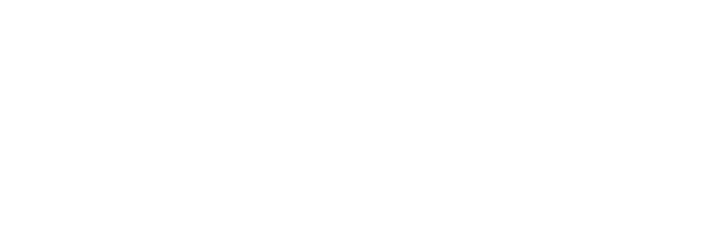
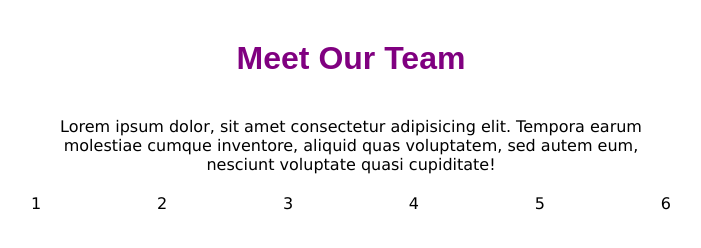
Before and after one commit to ElenaMoYu/html-css-flex-cards, a plain HTML site: page index.html in a window 1280 px wide. Shown: the whole page, without its empty margins (289-990 px from the left). Drawn offline with Linux system fonts and the light colour scheme.

Commit message:
feat: flex-cards-start

```diff
--- a/css/style.css
+++ b/css/style.css
@@ -3,3 +3,30 @@
   padding: 0;
   box-sizing: border-box;
 }
+
+body {
+  font-family: Verdana;
+}
+
+header {
+  text-align: center;
+  color: purple;
+  font-family: sans-serif;
+  padding-top: 40px;
+  padding-bottom: 40px;
+}
+
+main {
+  text-align: center;
+  padding-left: 25%;
+  padding-right: 25%;
+}
+
+.flex-cards {
+  margin-top: 20px;
+  margin-bottom: 20px;
+  display: flex;
+  justify-content: space-between;
+  flex-direction: row;
+  flex-wrap: wrap;
+}
--- a/index.html
+++ b/index.html
@@ -3,7 +3,30 @@
   <head>
     <meta charset="UTF-8" />
     <meta name="viewport" content="width=device-width, initial-scale=1.0" />
-    <title>Document</title>
+    <link rel="stylesheet" href="./css/style.css" />
+    <title>FLEX CARDS</title>
   </head>
-  <body></body>
+
+  <body>
+    <header>
+      <h1>Meet Our Team</h1>
+    </header>
+
+    <main>
+      <p>
+        Lorem ipsum dolor, sit amet consectetur adipisicing elit. Tempora earum
+        molestiae cumque inventore, aliquid quas voluptatem, sed autem eum,
+        nesciunt voluptate quasi cupiditate!
+      </p>
+
+      <div class="flex-cards">
+        <div>1</div>
+        <div>2</div>
+        <div>3</div>
+        <div>4</div>
+        <div>5</div>
+        <div>6</div>
+      </div>
+    </main>
+  </body>
 </html>
```
